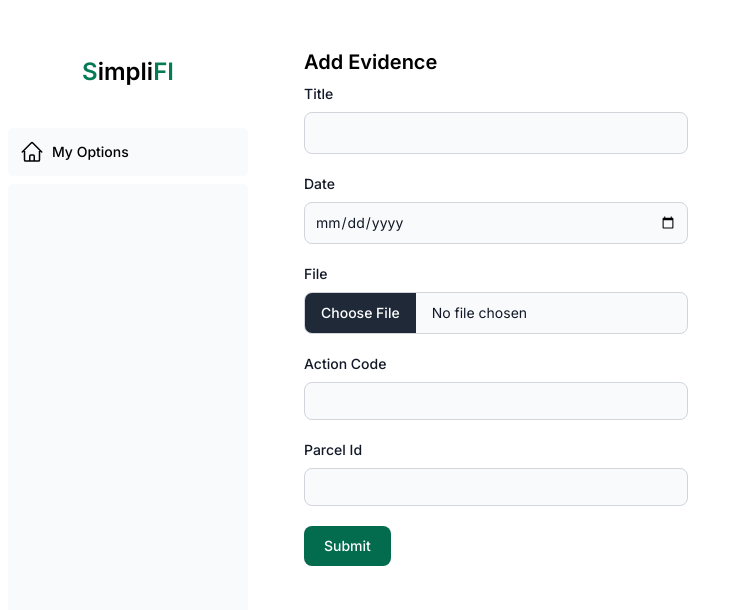
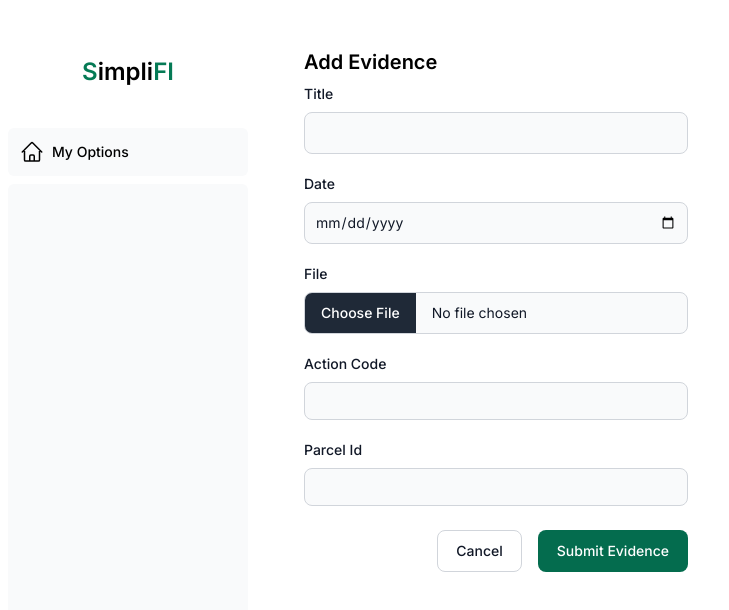
Before and after one commit to ic-monads/SimpliFI, a Next.js app: page /options/1/add-evidence in a window 1280 px wide. Shown: the top 610 px of the page, without its empty margins (0-729 px from the left). Built offline with nearby package versions, Linux system fonts and the light colour scheme; a web font is replaced by a local one.

Commit message:
fix: :lipstick: Use flowbite buttons

```diff
--- a/src/app/options/[option]/page.tsx
+++ b/src/app/options/[option]/page.tsx
@@ -1,6 +1,7 @@
 "use client";
 
 import type { Evidence } from '@prisma/client';
+import { Button } from 'flowbite-react';
 import Link from "next/link";
 import useSWR from "swr";
 
@@ -53,10 +54,12 @@ export default function Page({
               </tbody>
           </table>
       </div>
-      <Link className="text-white bg-green-700 hover:bg-green-800 focus:ring-4 focus:ring-green-300 font-medium rounded-lg text-sm px-5 py-2.5 me-2 mb-2 focus:outline-none" href={{
+      <Link href={{
         pathname: "/options/option/add-evidence",
         query: searchParams
-        }}>Add Evidence</Link>
+        }}>
+          <Button color={"success"}>Add Evidence</Button>
+          </Link>
     </div>
   );
 }
--- a/src/app/options/page.tsx
+++ b/src/app/options/page.tsx
@@ -1,6 +1,8 @@
 import { Card } from '@/app/ui/options/cards';
 import { AddOption } from '../ui/options/buttons';
 import { fetchAllOptions } from '../lib/data';
+import { Button } from 'flowbite-react';
+import Link from 'next/link';
 
 export default async function Page() {
   const options = await fetchAllOptions();
@@ -8,7 +10,9 @@ export default async function Page() {
     <div className="w-full">
       <div className="flex w-full items-center justify-between border-red-500">
         <h1 className="text-2xl font-semibold">My Options</h1>
-        <AddOption />
+        <Link href="/options/add">
+          <Button color={"success"}>Add Option</Button>
+        </Link>
       </div>
       <div className="pt-2 grid gap-4 grid-cols-4 sm:grid-cols-2">
         {options.map((o) => <Card key={`${o.actionCode}${o.parcelId}`} action={o.action} parcel={o.parcel} />)}
--- a/src/app/ui/options/create-form.tsx
+++ b/src/app/ui/options/create-form.tsx
@@ -20,13 +20,10 @@ export default function Form({ actions, parcels }: { actions: Action[], parcels:
           {parcels.map((p) => <option key={p.id}>{`${p.name}(${p.id})`}</option>)}
         </Select>
         <div className="mt-6 flex justify-end gap-4">
-          <Link
-            href="/options"
-            className="flex h-10 items-center rounded-lg bg-gray-100 px-4 text-sm font-medium text-gray-600 transition-colors hover:bg-gray-200"
-          >
-            Cancel
+          <Link href="/options">
+            <Button color={"light"}>Cancel</Button>
           </Link>
-          <Button type="submit">Create Option</Button>
+          <Button color={"success"} type="submit">Create Option</Button>
         </div>
       </div>
     </form>
--- a/src/app/ui/options/option/create-evidence-form.tsx
+++ b/src/app/ui/options/option/create-evidence-form.tsx
@@ -4,6 +4,8 @@ import Link from "next/link";
 import { createEvidence } from "@/app/lib/actions";
 import React, { useRef, useState } from "react";
 import { upload } from "@vercel/blob/client";
+import { Button } from "flowbite-react";
+
 
 export default function Form({ actCode, parcelId }: { actCode: string, parcelId: string}) {
   const [error, setError] = useState<string | null>(null);
@@ -55,7 +57,15 @@ export default function Form({ actCode, parcelId }: { actCode: string, parcelId:
                   <label htmlFor="parcelId" className="block mb-2 text-sm font-medium text-gray-900">Parcel Id</label>
                   <input className="block w-full text-sm text-gray-900 border border-gray-300 rounded-lg cursor-pointer bg-gray-50 dark:text-gray-400 focus:outline-none dark:bg-gray-700 dark:border-gray-600 dark:placeholder-gray-400" id="parcelId" name="parcelId"type="text" value={parcelId} readOnly/>
               </div>
-              <button className="text-white bg-green-700 hover:bg-green-800 focus:ring-4 focus:ring-green-300 font-medium rounded-lg text-sm px-5 py-2.5 me-2 mb-2 focus:outline-none" type="submit">Submit</button>
+              <div className="mt-6 flex justify-end gap-4">
+                <Link href={{
+                  pathname: "/options/option",
+                  query: { action: actCode, parcel: parcelId }
+                }}>
+                  <Button color={"light"}>Cancel</Button>
+                </Link>
+                <Button color={"success"} type="submit">Submit Evidence</Button>
+              </div>
             </form>
         </div>
   )
```
